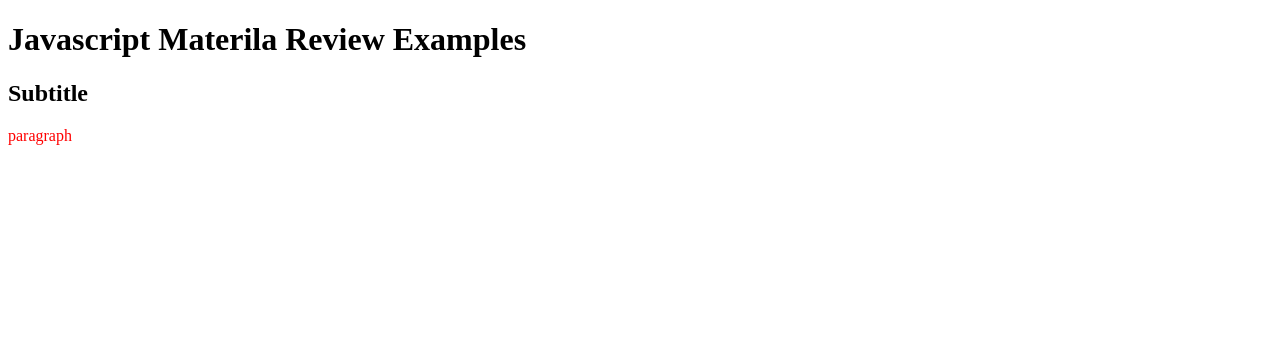
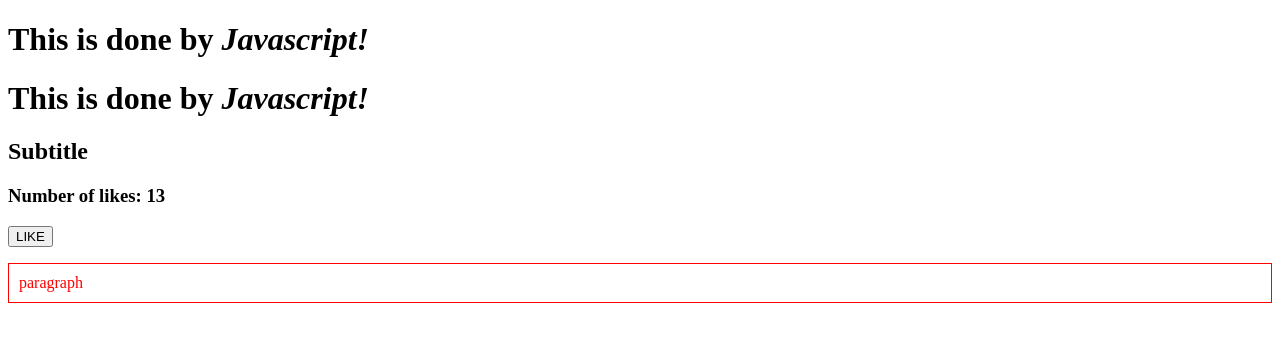
Before and after one commit to kaszaildo/sah-js-example-ik, a plain HTML site: page index.html in a window 1280 px wide. Drawn offline with nearby package versions, Linux system fonts and the light colour scheme.

Commit message:
jquery first examples

```diff
--- a/index.html
+++ b/index.html
@@ -8,8 +8,12 @@
 </head>
 <body>
     <h1>Javascript Materila Review Examples</h1>
+    <h1>10  minute break</h1>
     <h2>Subtitle</h2>
+    <h3>Number of likes: <span>13</span></h3>
+    <button>LIKE</button>
     <p>paragraph</p>
+    <script src="https://code.jquery.com/jquery-3.5.0.min.js"></script>
     <script src="scripts.js"></script>
 </body>
 </html>
--- a/scripts.js
+++ b/scripts.js
@@ -1 +1,32 @@
 console.log('Scritp file is loaded.');
+
+// Third part:
+// $('css selector').action()
+// use the same structure
+$('h1').html('This is done by <em>Javascript!</em>');
+// why dont' we use in html: asnwer we don't change html becasuse from JS we can change something when it happens
+
+// $ ('tag').styel('border','1px solid red');
+$ ('p').css('border','1px solid red');
+$ ('p').css('padding','10px');
+
+// how to make classes and force css to do it
+// adding class
+$ ('h2').toggleClass('blue');
+
+// remove it
+$ ('h2').toggleClass('blue');
+
+
+// $('h1').text('This is done by <em>Javascript!</em>');
+// $('h1').html('This is done by <em>Javascript!</em>');
+
+// single line comment//
+
+/*
+Multiple
+lines
+of
+comments*/
+
+// First part: copy from Adam//
--- a/style.css
+++ b/style.css
@@ -1,3 +1,7 @@
 p{
     color: red
 }
+
+.blue{
+    background: blue;
+}
```
